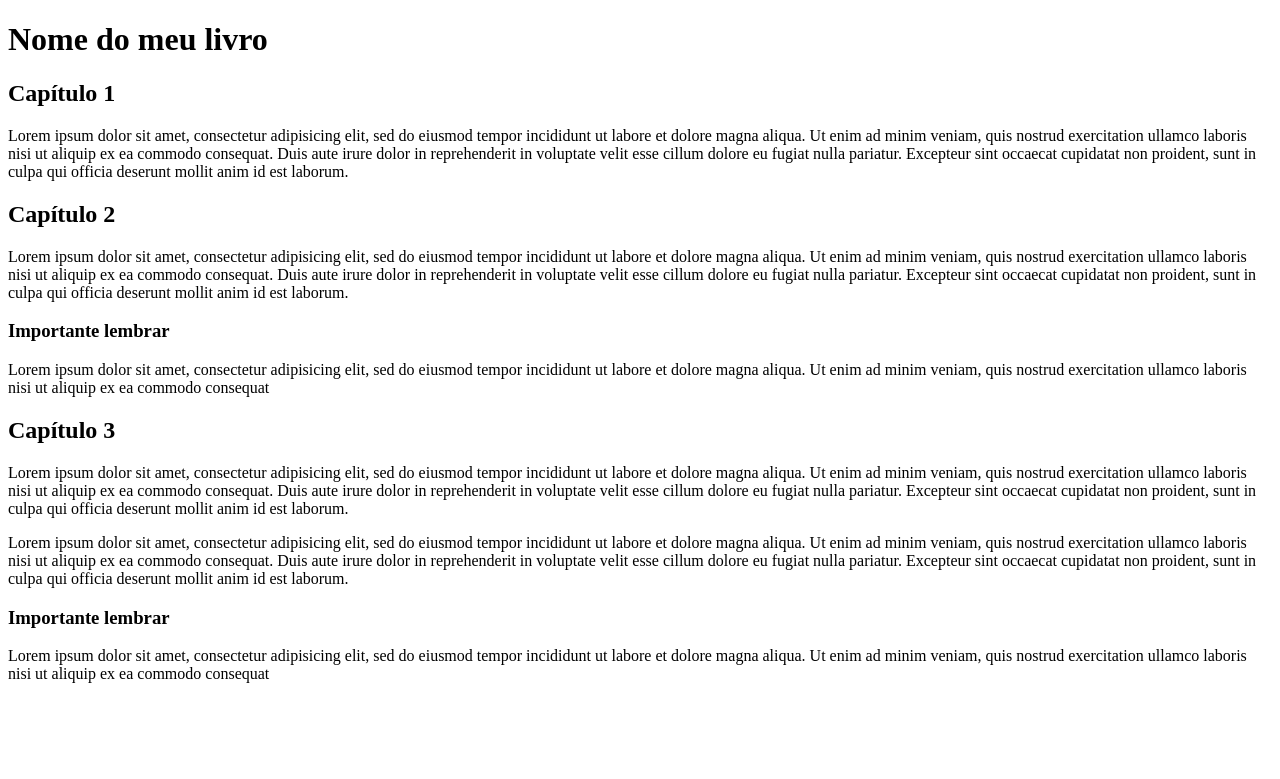
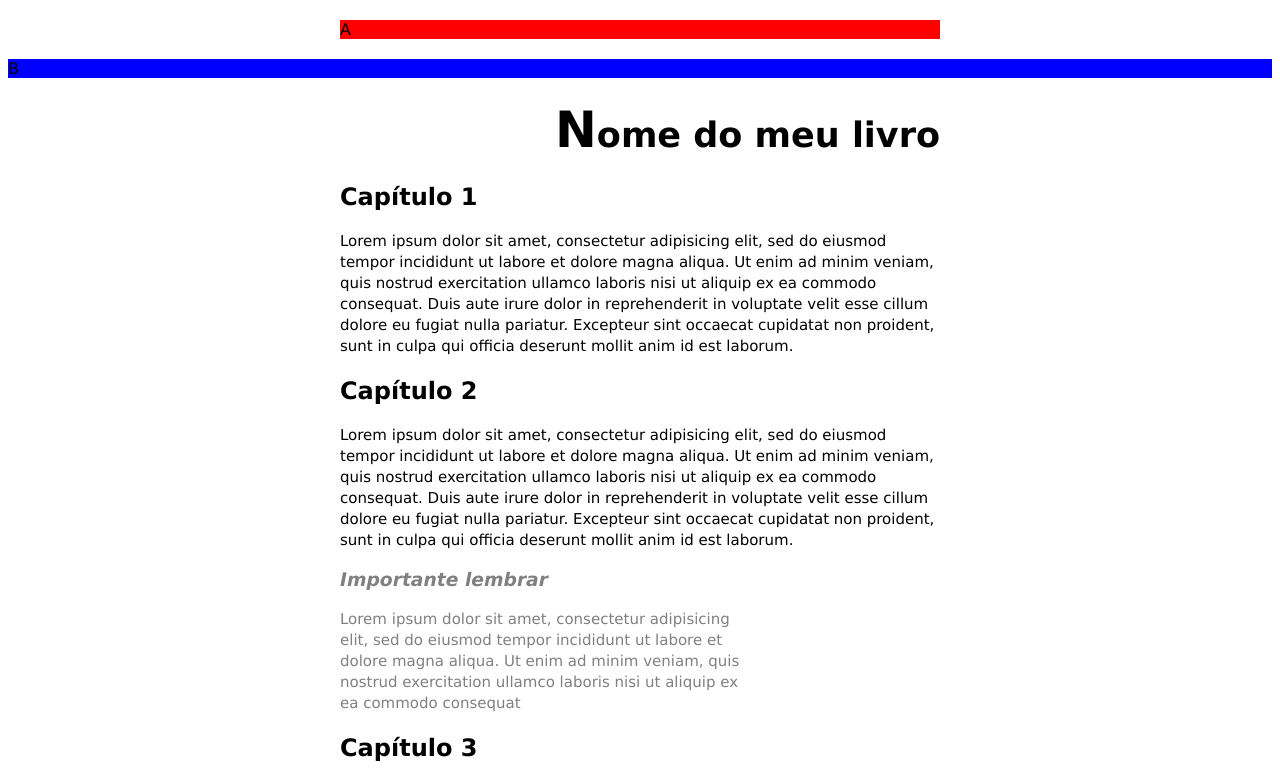
Before and after one commit to guiocavalcanti/pacote-web-2011-2, a plain HTML site: page css/intro/exercicios/texto/index.html in a window 1280 px wide. Shown: the top 779 px of the page. Drawn offline with Linux system fonts and the light colour scheme.

Commit message:
Resolução de exercícios e material da prop. margin

```diff
--- a/css/intro/exercicios/texto/css/style.css
+++ b/css/intro/exercicios/texto/css/style.css
@@ -0,0 +1,120 @@
+body {
+ font-family: "Lucida Grande", Arial, sans-serif;
+}
+
+p {
+  font-size: 15px;
+  line-height: 140%;
+}
+
+#a {
+  background: red;
+  width: 600px;
+
+  /* Versão grande
+  margin-bottom: 20px;
+  margin-top: 20px;
+  margin-left: 10%;
+  margin-right: 20%;
+  */
+  /* Versão média */
+  /* margin: 20px 20% 20px 20%; */
+  /* Versão pequena */
+  margin: 20px auto;
+  `
+}
+
+#b {
+  background: blue;
+}
+
+.corpo {
+  width: 600px;
+  margin: 0 auto;
+}
+
+.nome {
+  text-align: right;
+  font-size: 35px;
+}
+
+.nome:first-letter {
+  font-size: 50px;
+}
+
+.lembrete {
+  width: 400px;
+  color: gray;
+}
+
+.lembrete h3 {
+  font-style: italic;
+}
+
+
+
+
+
+
+
+
+
+
+
+
+
+
+
+
+
+
+
+
+
+
+
+
+
+
+
+
+
+
+
+
+
+
+
+
+
+/*
+ * body {
+  font-family: "Lucida Grande", Arial, sans-serif;
+  font-size: 14px;
+  line-height: 140%;
+}
+
+.corpo {
+  width: 600px;
+  margin: 0 auto;
+}
+
+.nome {
+  font-size: 40px;
+  font-weight: bold;
+  text-align: right;
+}
+
+.nome:first-letter {
+  font-size: 60px;
+}
+
+.lembrete {
+  width: 500px;
+  color: gray;
+}
+
+.lembrete h3 {
+  font-style: italic;
+}
+  */
--- a/css/intro/exercicios/texto/index.html
+++ b/css/intro/exercicios/texto/index.html
@@ -8,6 +8,9 @@
 
 </head>
 <body>
+
+<div id="a">A</div>
+<div id="b">B</div>
 
 <div class="corpo">
   <h1 class="nome">Nome do meu livro</h1>
```
Also changed, not shown: css/intro/aula/index.html (+1 -1 lines), css/intro/aula/texto/revisao.html (added, +17 -0 lines), css/intro/aula/texto/style-revisao.css (added, +27 -0 lines).
